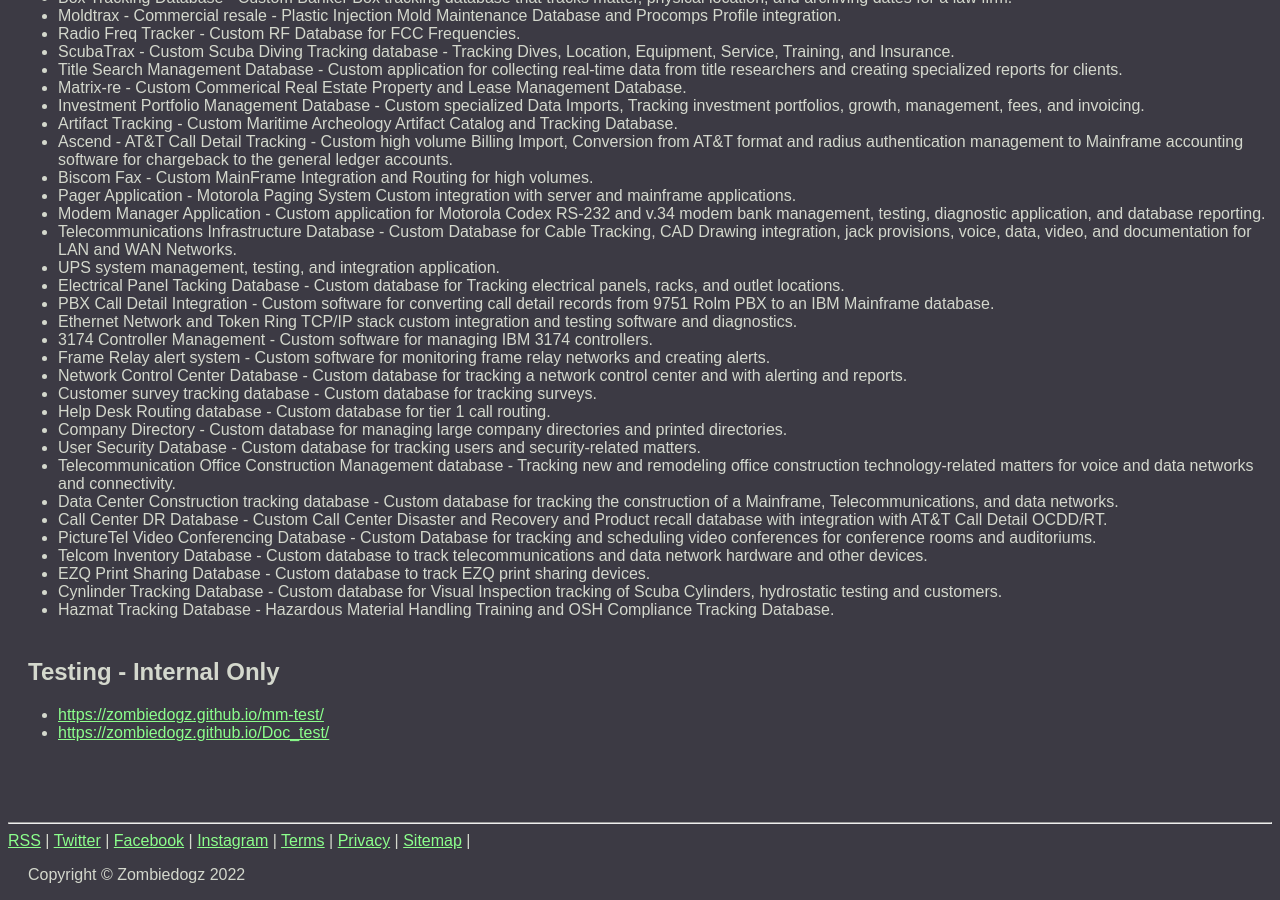
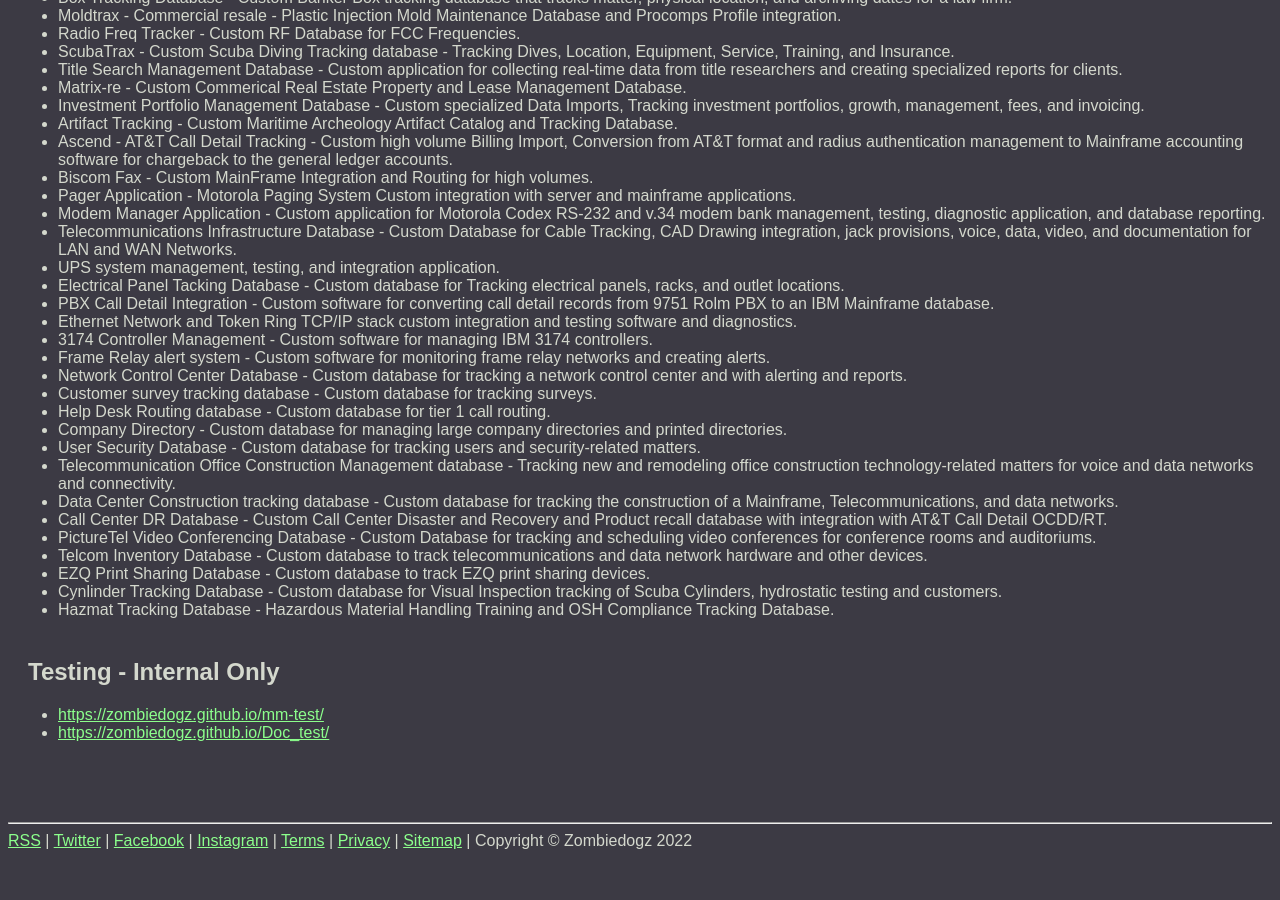
Before and after one commit to zombiedogz/zombiedogz.github.io, a Jekyll site: the page built from index.md, in a window 1280 px wide and 900 px high, scrolled down 1448 px. Built offline with Jekyll 4.4.1, drawn with Linux system fonts in a browser that asks for light colours; after the commit the page ends 2306 px from its top, so only the background shows below that.

Commit message:
fixed copyright text

```diff
--- a/_includes/z_footer.html
+++ b/_includes/z_footer.html
@@ -6,4 +6,4 @@
 <a class="nav-link" href="{{"/content/z_terms" | relative_url }}">Terms</a> |
 <a class="nav-link" href="{{"/content/z_privacy" | relative_url }}">Privacy</a> |
 <a class="nav-link" href="{{"/sitemap.xml" | relative_url }}">Sitemap</a> |
-<p class="copyright text-muted">Copyright &copy; {{ site.author }} {{ 'now' | date: "%Y" }}</p>
+Copyright &copy; {{ site.author }} {{ 'now' | date: "%Y" }}
```
